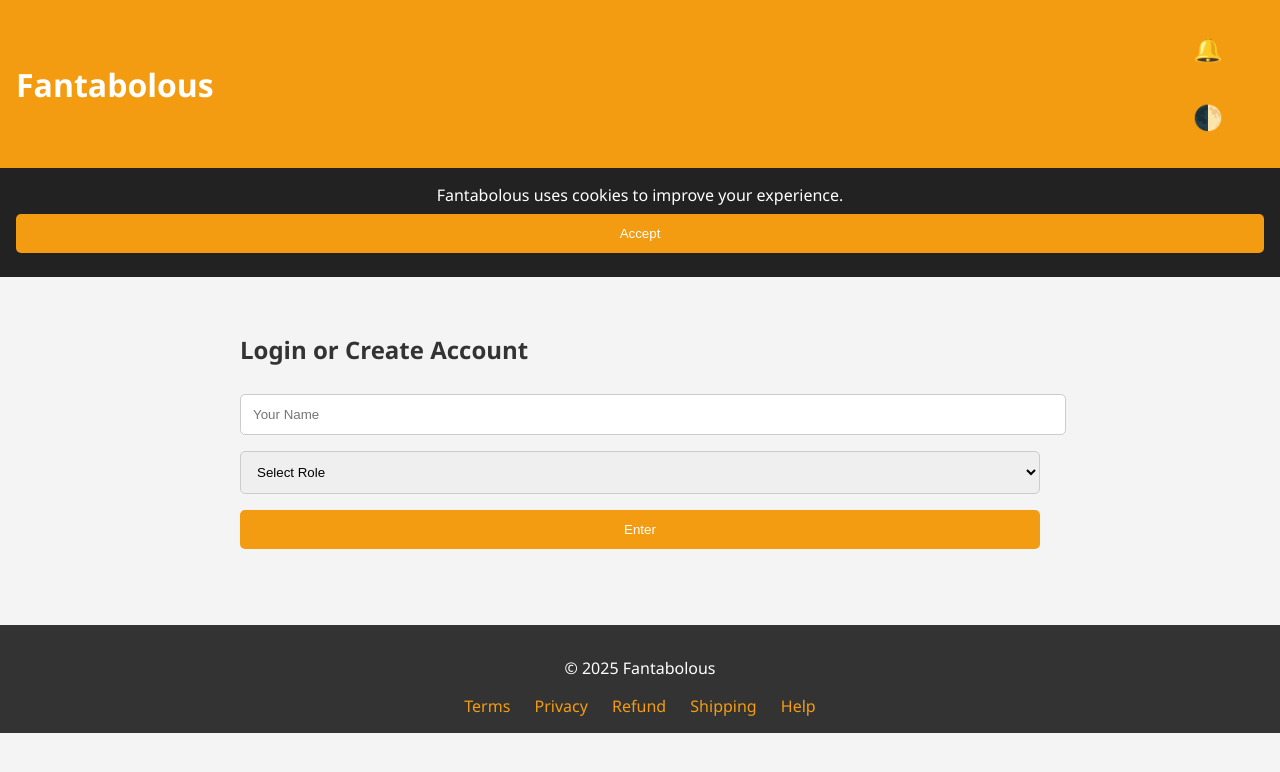
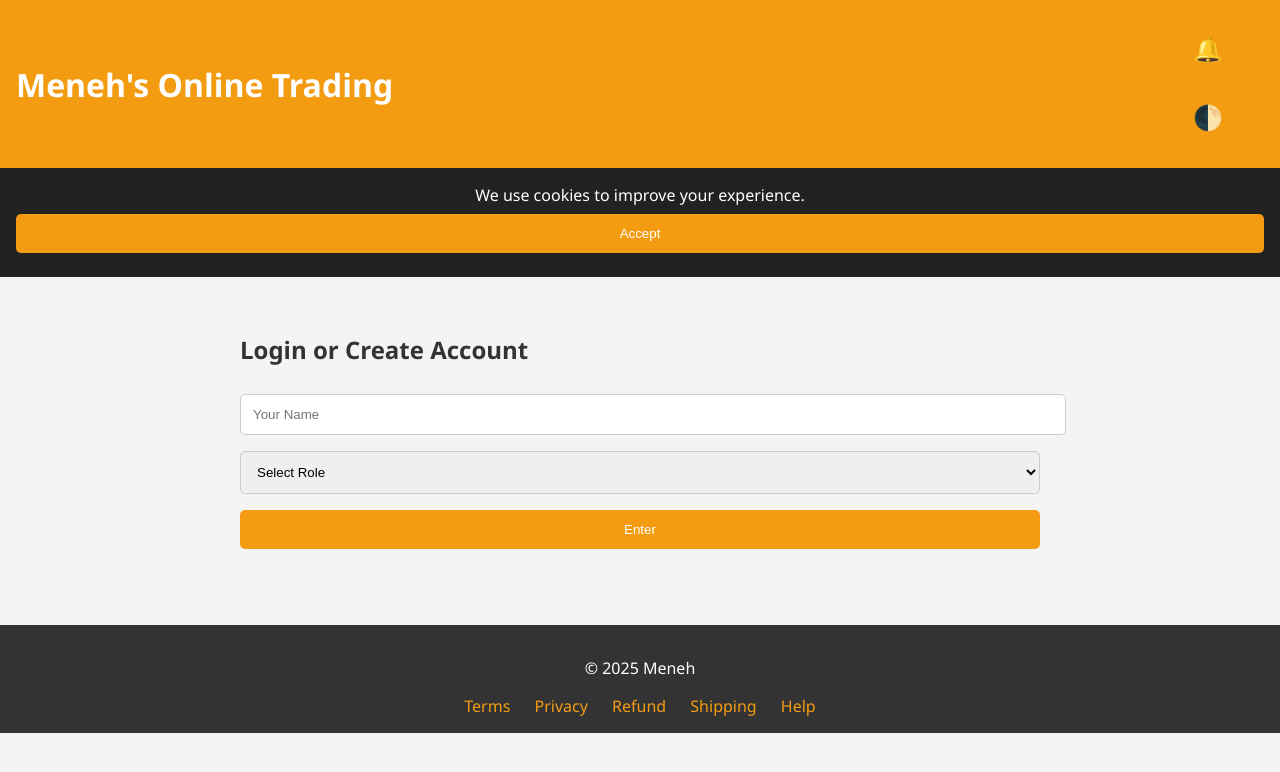
Before and after one commit to meneh001/E-commerce, a plain HTML site: page index.html in a window 1280 px wide. Drawn offline with Linux system fonts and the light colour scheme.

Commit message:
Change website title and header to Meneh's E-Commerce
Updated the website title and header content to reflect the new branding.

```diff
--- a/index.html
+++ b/index.html
@@ -3,12 +3,12 @@
 <head>
   <meta charset="UTF-8" />
   <meta name="viewport" content="width=device-width, initial-scale=1.0" />
-  <title>Fantabolous E-Commerce</title>
+  <title>Meneh's E-Commerce Website</title>
   <link rel="stylesheet" href="style.css" />
 </head>
 <body>
   <header>
-    <h1>Fantabolous</h1>
+    <h1>Meneh's Online Trading</h1>
     <div class="header-buttons">
   <button onclick="toggleNotifications()" id="notifyBtn">
     🔔 <span id="notifyCount" class="badge hidden">0</span>
@@ -19,7 +19,7 @@
   </header>
 
   <div id="cookieBanner">
-    Fantabolous uses cookies to improve your experience.
+    We use cookies to improve your experience.
     <button onclick="acceptCookies()">Accept</button>
   </div>
 
@@ -63,7 +63,7 @@
   </main>
 
   <footer>
-    <p>&copy; 2025 Fantabolous</p>
+    <p>&copy; 2025 Meneh</p>
     <nav>
       <a href="#" onclick="showModal('terms')">Terms</a>
       <a href="#" onclick="showModal('privacy')">Privacy</a>
```
